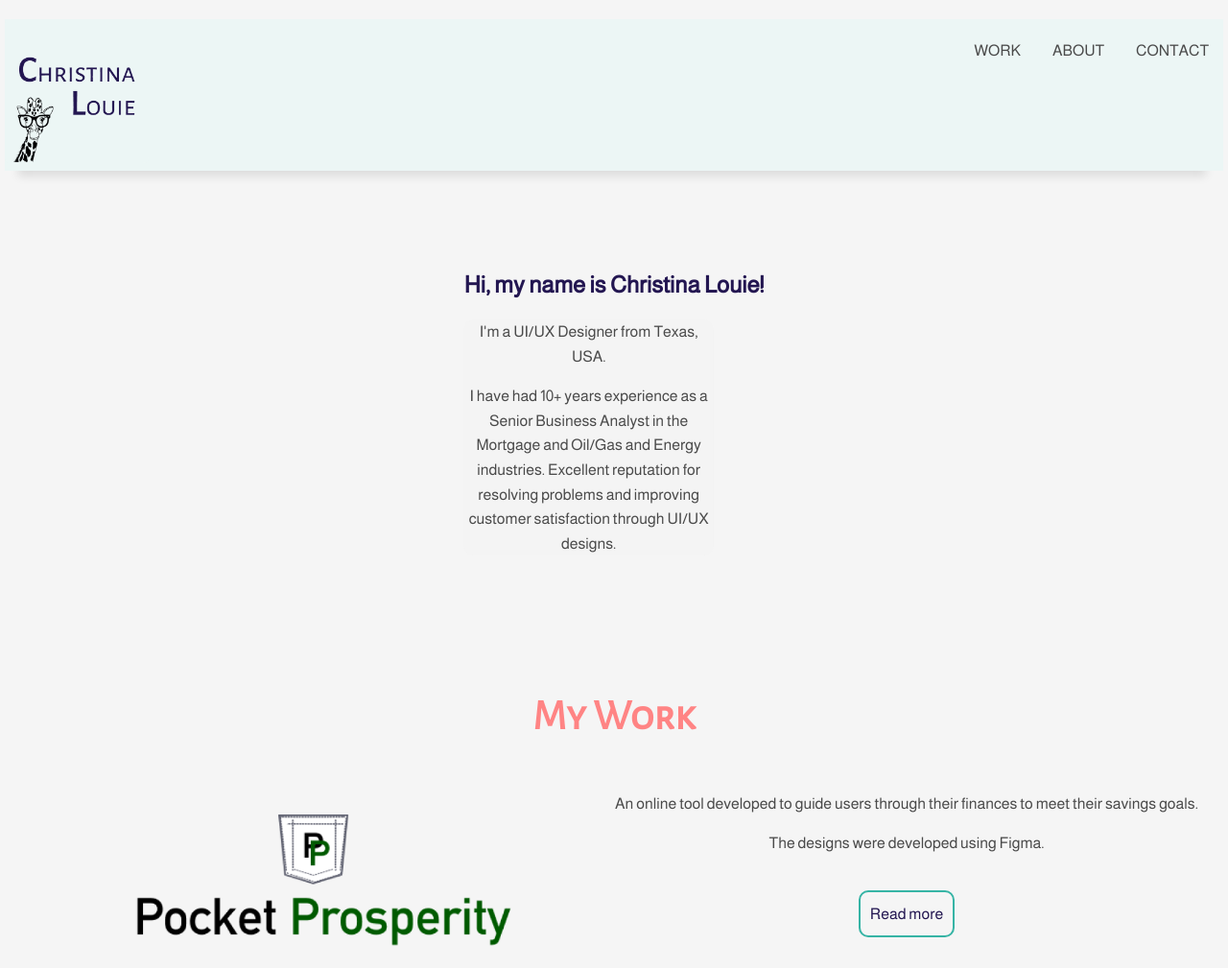
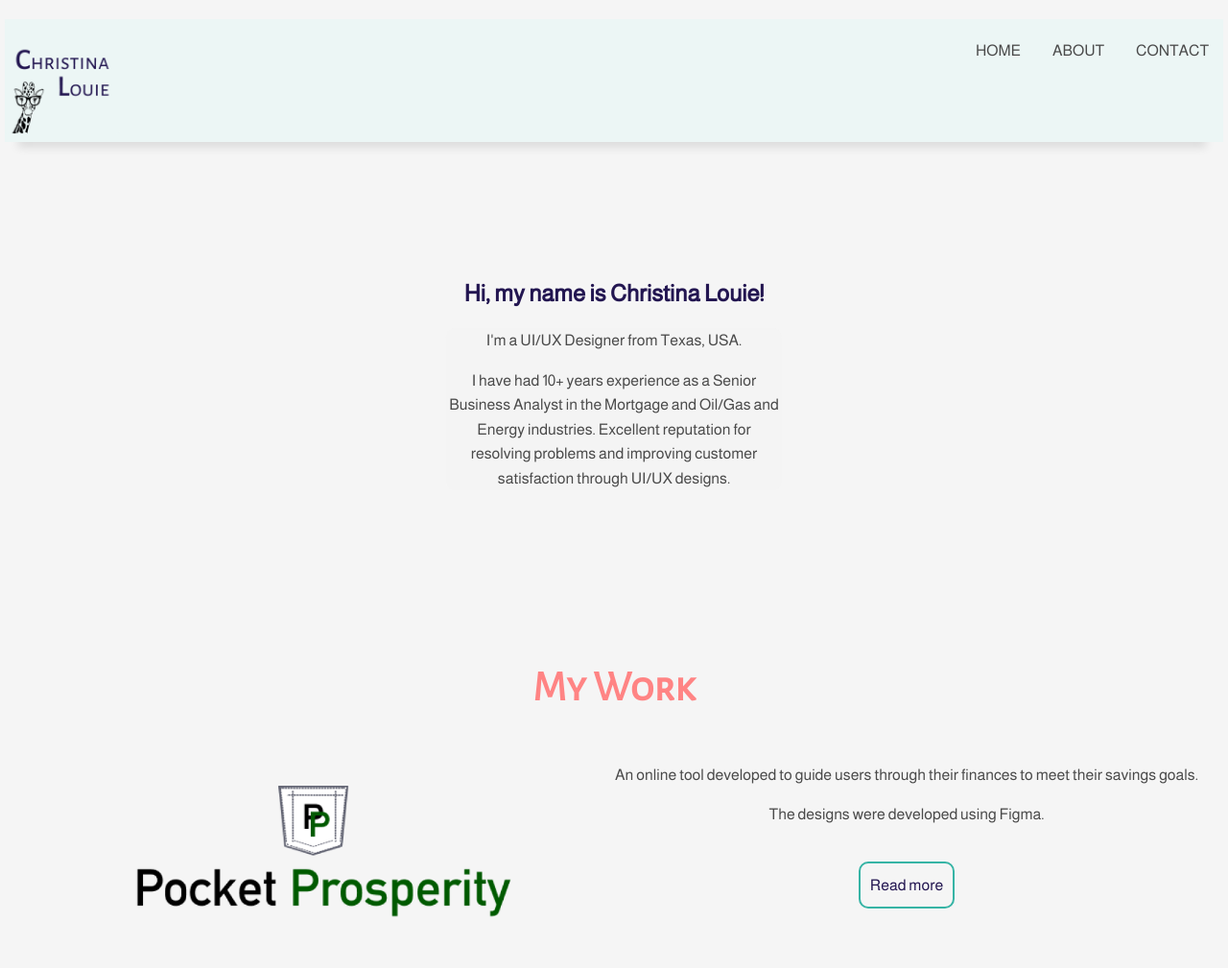
Before and after one commit to christinaclouie/portfolio-site-clouie, a plain HTML site: page index.html in a window 1280 px wide. Shown: the top 1009 px of the page at 96% size. Drawn offline with nearby package versions, Linux system fonts and the light colour scheme.

Commit message:
Updated CSS file
Updated Medium size formatting for the hero in the CSS file text background.

```diff
--- a/css/style.css
+++ b/css/style.css
@@ -307,7 +307,7 @@ Medium devices (640px and larger)
         text-align: center;
     }
     .logo {
-        min-width: 150px;
+        min-width: 120px;
         height: auto;
     }
     nav{
@@ -324,6 +324,11 @@ Medium devices (640px and larger)
     }
     .navtoggle li:last-child {
         display: none;
+    }
+    .hero-textborder{
+        background-color:#f4f4f4b1;
+        border-radius: 10px;
+        width: 350px;
     }
 }
 /* ==============================
--- a/index.html
+++ b/index.html
@@ -18,7 +18,7 @@
         <img class="logo" src="img/logo/wp-portfolio-logo.png" alt="logo">
         <nav class="navlinks">
             <ul>
-                <li><a href="index.html">Work</a></li>
+                <li><a href="index.html">Home</a></li>
                 <li><a href="about.html">About</a></li>
                 <li><a href="#contact" onclick="menuToggle()">Contact</a></li>
                 <li><a href="javascript:void(0);" class="icon" onclick="menuToggle()"><i class="fas fa-bars"></i></a></li>
```
Also changed, not shown: about.html (+1 -1 lines), myrecipes.html (+1 -1 lines), pocket-prosperity.html (+1 -1 lines), 2 other files.
